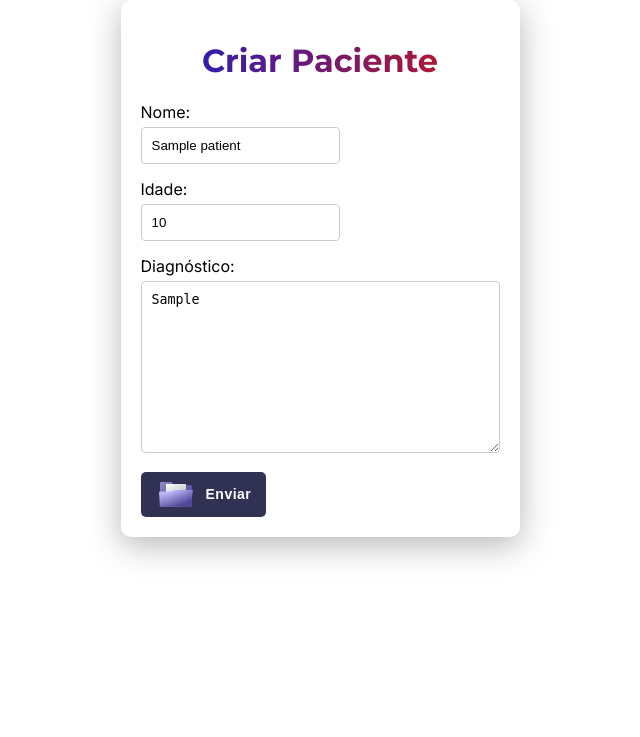
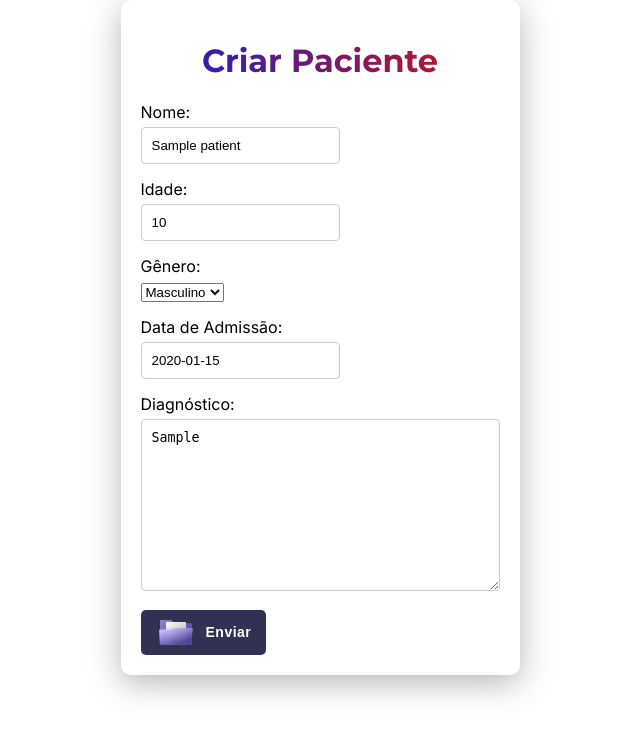
Before and after one commit to AmrmDev/Sistema-de-gest-o-de-pacientes, a Django app: page /patients/patient/1/edit/ in a window 1280 px wide. Shown: the top 737 px of the page, without its empty margins (320-960 px from the left). Run offline with Django 5.2, Linux system fonts and the light colour scheme; tables that the repository leaves empty hold one stand-in row (values such as "Sample post").

Commit message:
Added gender and admission date to the patient form

```diff
--- a/patients/forms.py
+++ b/patients/forms.py
@@ -4,4 +4,4 @@ from .models import Patient
 class PatientForm(forms.ModelForm):
     class Meta:
         model = Patient
-        fields = ['name', 'age', 'gender', 'diagnosis', 'admission_date', 'status']
+        fields = ['name', 'age', 'gender', 'diagnosis', 'admission_date']
--- a/patients/models.py
+++ b/patients/models.py
@@ -3,10 +3,9 @@ from django.db import models
 class Patient(models.Model):
     name = models.CharField(max_length=100)
     age = models.IntegerField()
-    gender = models.CharField(max_length=10)
+    gender = models.CharField(max_length=10, choices=[('M', 'Masculino'), ('F', 'Feminino'), ('O', 'Outro')])
     diagnosis = models.TextField()
     admission_date = models.DateField()
-    status = models.CharField(max_length=10)
 
     def __str__(self):
         return self.name
--- a/patients/templates/patients/patient_form.html
+++ b/patients/templates/patients/patient_form.html
@@ -24,6 +24,16 @@
                 <label for="id_age">Idade:</label>
                 {{ form.age }}
                 {{ form.age.errors }}
+            </div>
+            <div class="form-group">
+                <label for="id_gender">Gênero:</label>
+                {{ form.gender }}
+                {{ form.gender.errors }}
+            </div>
+            <div class="form-group">
+                <label for="id_admission_date">Data de Admissão:</label>
+                {{ form.admission_date }}
+                {{ form.admission_date.errors }}
             </div>
             <div class="form-group">
                 <label for="id_diagnosis">Diagnóstico:</label>
--- a/patients/views.py
+++ b/patients/views.py
@@ -13,9 +13,10 @@ def patient_create(request):
         form = PatientForm(request.POST)
         if form.is_valid():
             form.save()
-            return redirect('patient_list')
+            return redirect('success')
     else:
         form = PatientForm()
+
     return render(request, 'patients/patient_form.html', {'form': form})
 
 
```
Also changed, not shown: db.sqlite3, patients/migrations/0002_remove_patient_status_alter_patient_gender.py (added).
